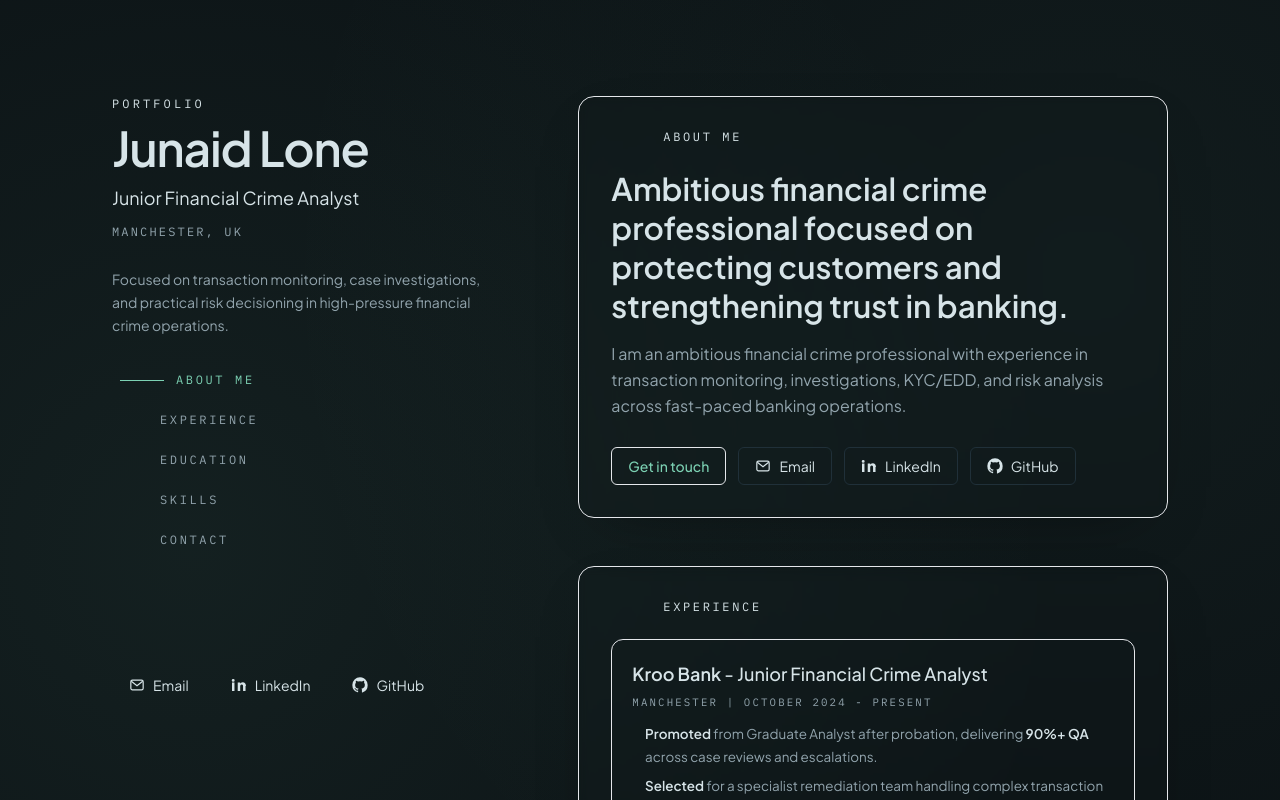
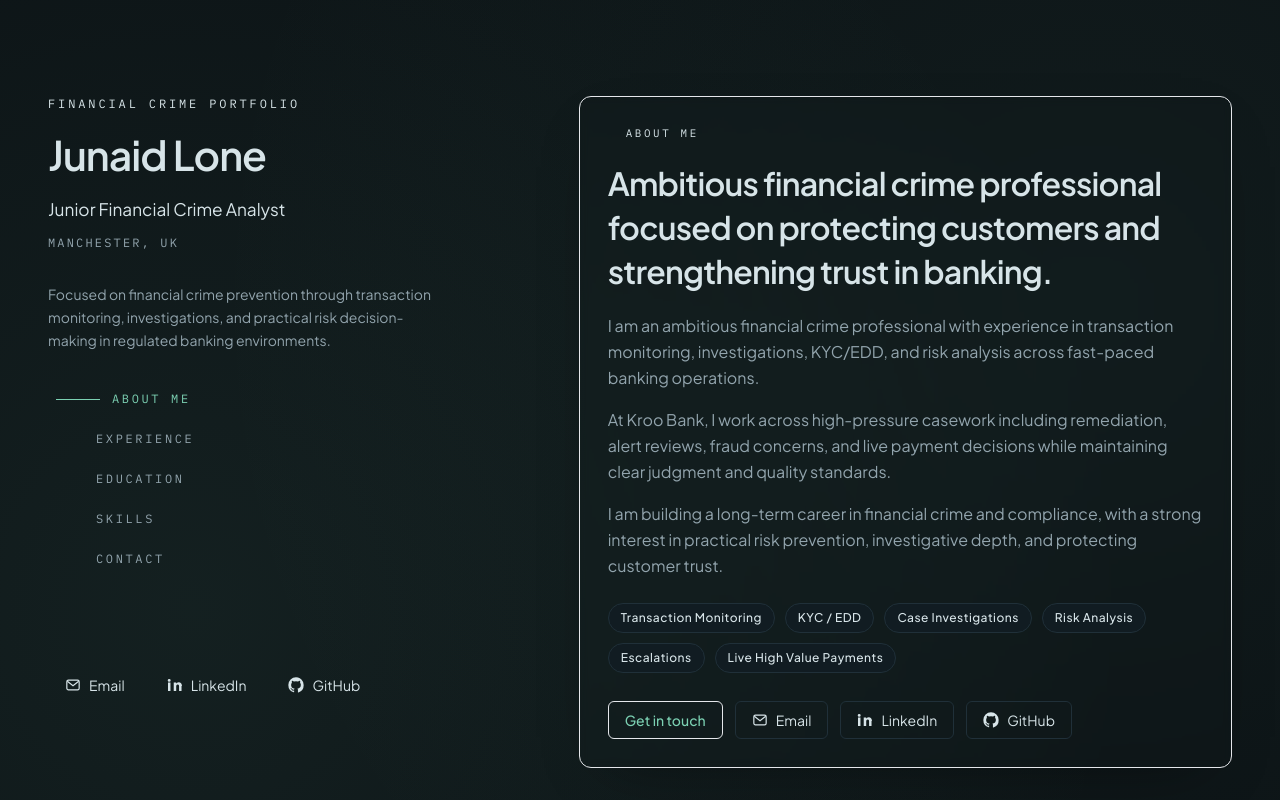
Before and after one commit to JunaidxLone/junaid-portfolio, a Next.js app: page / in a window 1280 px wide. Shown: the top 800 px of the page. Built offline with nearby package versions, Linux system fonts and the light colour scheme.

Commit message:
Add attribution and refine portfolio layout

```diff
--- a/src/app/globals.css
+++ b/src/app/globals.css
@@ -38,7 +38,7 @@
 }
 
 .section-anchor {
-  scroll-margin-top: 6rem;
+  scroll-margin-top: 7rem;
 }
 
 .focus-ring {
@@ -47,7 +47,7 @@
 
 @media (min-width: 1024px) {
   .section-anchor {
-    scroll-margin-top: 2rem;
+    scroll-margin-top: 3rem;
   }
 }
 
--- a/src/components/AnimatedSection.tsx
+++ b/src/components/AnimatedSection.tsx
@@ -18,15 +18,15 @@
       id={id}
       data-section
       aria-labelledby={`${id}-heading`}
-      className="section-anchor rounded-2xl border border-line/70 bg-surface-soft/70 p-6 shadow-panel backdrop-blur-sm md:p-8"
+      className="section-anchor rounded-xl border border-line/70 bg-surface-soft/75 p-5 shadow-panel backdrop-blur-sm md:p-7"
       initial={shouldReduceMotion ? { opacity: 1, y: 0 } : { opacity: 0, y: 24 }}
       whileInView={shouldReduceMotion ? { opacity: 1, y: 0 } : { opacity: 1, y: 0 }}
       transition={{ duration: 0.45, ease: "easeOut" }}
       viewport={{ once: true, amount: 0.2 }}
     >
-      <header className="mb-6 flex items-center gap-3">
-        <span aria-hidden className="h-px w-10 bg-accent/60" />
-        <h2 id={`${id}-heading`} className="font-mono text-xs uppercase tracking-[0.22em] text-accent/90">
+      <header className="mb-5 flex items-center gap-2.5">
+        <span aria-hidden className="h-2 w-2 rounded-full bg-accent/80" />
+        <h2 id={`${id}-heading`} className="font-mono text-[0.68rem] uppercase tracking-[0.24em] text-accent/90">
           {title}
         </h2>
       </header>
--- a/src/components/DesktopSidebar.tsx
+++ b/src/components/DesktopSidebar.tsx
@@ -11,18 +11,18 @@
 
 export default function DesktopSidebar({ activeSection, onNavigate }: DesktopSidebarProps) {
   return (
-    <aside className="hidden lg:sticky lg:top-0 lg:flex lg:h-screen lg:w-[38%] lg:flex-col lg:justify-between lg:py-24">
-      <div className="space-y-7">
+    <aside className="hidden lg:sticky lg:top-0 lg:flex lg:h-screen lg:w-[40%] lg:flex-col lg:justify-between lg:py-24">
+      <div className="space-y-8">
         <div className="space-y-3">
-          <p className="font-mono text-xs uppercase tracking-[0.26em] text-accent/90">Portfolio</p>
-          <h1 className="text-4xl font-semibold tracking-tight text-text md:text-5xl">{personalInfo.name}</h1>
-          <p className="text-lg text-text/95">{personalInfo.headline}</p>
+          <p className="font-mono text-xs uppercase tracking-[0.24em] text-accent/90">Financial Crime Portfolio</p>
+          <h1 className="text-[2.55rem] font-semibold tracking-tight text-text">{personalInfo.name}</h1>
+          <p className="text-[1.08rem] text-text/95">{personalInfo.headline}</p>
           <p className="font-mono text-xs uppercase tracking-[0.18em] text-muted">{personalInfo.location}</p>
         </div>
 
         <p className="max-w-sm text-sm leading-relaxed text-muted">
-          Focused on transaction monitoring, case investigations, and practical risk decisioning in high-pressure
-          financial crime operations.
+          Focused on financial crime prevention through transaction monitoring, investigations, and practical risk
+          decision-making in regulated banking environments.
         </p>
 
         <nav aria-label="Section navigation">
--- /dev/null
+++ b/src/components/Footer.tsx
@@ -0,0 +1,20 @@
+export default function Footer() {
+  return (
+    <footer className="border-t border-line/70 pb-3 pt-6 text-sm text-muted">
+      <p>Designed and built by Junaid Lone.</p>
+      <p className="mt-1">Built with Next.js, TypeScript, Tailwind CSS, and Framer Motion.</p>
+      <p className="mt-2 text-xs text-muted/90">
+        Design inspired by{" "}
+        <a
+          href="https://brittanychiang.com"
+          target="_blank"
+          rel="noopener noreferrer"
+          className="focus-ring rounded-sm underline decoration-line underline-offset-4 hover:text-accent"
+        >
+          Brittany Chiang
+        </a>
+        .
+      </p>
+    </footer>
+  );
+}
--- a/src/components/MobileNav.tsx
+++ b/src/components/MobileNav.tsx
@@ -16,7 +16,7 @@
   return (
     <>
       <header className="fixed inset-x-0 top-0 z-50 border-b border-line/70 bg-background/95 backdrop-blur-md lg:hidden">
-        <div className="mx-auto flex max-w-6xl items-center justify-between px-6 py-4">
+        <div className="mx-auto flex max-w-7xl items-center justify-between px-6 py-4">
           <div>
             <p className="text-base font-semibold text-text">{personalInfo.name}</p>
             <p className="font-mono text-[0.65rem] uppercase tracking-[0.2em] text-muted">{personalInfo.headline}</p>
@@ -43,7 +43,7 @@
             transition={{ duration: 0.18 }}
             className="fixed inset-0 z-40 bg-background/98 backdrop-blur-md lg:hidden"
           >
-            <nav aria-label="Mobile section navigation" className="mx-auto flex h-full max-w-6xl flex-col px-6 pt-28">
+            <nav aria-label="Mobile section navigation" className="mx-auto flex h-full max-w-7xl flex-col px-6 pt-28">
               <ul className="space-y-2">
                 {navItems.map((item) => {
                   const isActive = activeSection === item.id;
--- a/src/components/PortfolioPage.tsx
+++ b/src/components/PortfolioPage.tsx
@@ -4,9 +4,11 @@
 import AnimatedSection from "@/components/AnimatedSection";
 import DesktopSidebar from "@/components/DesktopSidebar";
 import ExperienceTimeline from "@/components/ExperienceTimeline";
+import Footer from "@/components/Footer";
 import MobileNav from "@/components/MobileNav";
 import SocialLink from "@/components/SocialLink";
 import {
+  aboutFocusAreas,
   aboutLead,
   aboutParagraphs,
   contactCopy,
@@ -15,7 +17,6 @@
   experience,
   navItems,
   personalInfo,
-  projectsPlaceholder,
   skills
 } from "@/data/portfolio";
 import { SectionId } from "@/types/portfolio";
@@ -24,13 +25,7 @@
   const [activeSection, setActiveSection] = useState<SectionId>("about");
   const [mobileNavOpen, setMobileNavOpen] = useState(false);
 
-  const sectionIds = useMemo(() => {
-    const ids: SectionId[] = navItems.map((item) => item.id);
-    if (projectsPlaceholder.showProjects) {
-      ids.push("projects");
-    }
-    return ids;
-  }, []);
+  const sectionIds = useMemo(() => navItems.map((item) => item.id), []);
 
   useEffect(() => {
     const sections = sectionIds
@@ -85,19 +80,30 @@
         onNavigate={navigateToSection}
       />
 
-      <div className="mx-auto max-w-6xl px-6 pb-12 pt-24 lg:px-12 lg:pb-16 lg:pt-0">
-        <div className="lg:flex lg:justify-between lg:gap-20">
+      <div className="mx-auto max-w-7xl px-6 pb-12 pt-24 lg:px-12 lg:pb-20 lg:pt-0">
+        <div className="lg:flex lg:justify-between lg:gap-16">
           <DesktopSidebar activeSection={activeSection} onNavigate={navigateToSection} />
 
-          <main id="content" className="space-y-10 lg:w-[58%] lg:space-y-12 lg:py-24">
+          <main id="content" className="space-y-12 lg:w-[56%] lg:space-y-14 lg:py-24">
             <AnimatedSection id="about" title="About Me">
-              <div className="space-y-4">
-                <p className="max-w-3xl text-2xl font-semibold leading-tight text-text md:text-[1.95rem]">{aboutLead}</p>
+              <div className="space-y-5">
+                <p className="max-w-3xl text-[1.75rem] font-semibold leading-snug tracking-tight text-text md:text-[2rem]">
+                  {aboutLead}
+                </p>
                 <div className="space-y-4 text-base leading-relaxed text-muted">
                   {aboutParagraphs.map((paragraph) => (
                     <p key={paragraph}>{paragraph}</p>
                   ))}
                 </div>
+                <ul className="flex flex-wrap gap-2.5 pt-1">
+                  {aboutFocusAreas.map((focusArea) => (
+                    <li key={focusArea}>
+                      <span className="inline-flex items-center rounded-full border border-line bg-surface px-3 py-1.5 text-xs font-medium tracking-[0.04em] text-text">
+                        {focusArea}
+                      </span>
+                    </li>
+                  ))}
+                </ul>
               </div>
 
               <div className="mt-7 flex flex-wrap gap-3">
@@ -136,12 +142,6 @@
                 ))}
               </ul>
             </AnimatedSection>
-
-            {projectsPlaceholder.showProjects ? (
-              <AnimatedSection id="projects" title={projectsPlaceholder.heading}>
-                <p className="text-base leading-relaxed text-muted">{projectsPlaceholder.description}</p>
-              </AnimatedSection>
-            ) : null}
 
             <AnimatedSection id="contact" title="Contact">
               <p className="max-w-2xl text-base leading-relaxed text-muted">{contactCopy}</p>
@@ -185,10 +185,7 @@
               </div>
             </AnimatedSection>
 
-            <footer className="pb-3 pt-4 text-sm text-muted">
-              <p>Designed and built by Junaid Lone.</p>
-              <p className="mt-1">Built with Next.js, TypeScript, Tailwind CSS, and Framer Motion.</p>
-            </footer>
+            <Footer />
           </main>
         </div>
       </div>
--- a/src/data/portfolio.ts
+++ b/src/data/portfolio.ts
@@ -21,7 +21,18 @@
   "Ambitious financial crime professional focused on protecting customers and strengthening trust in banking.";
 
 export const aboutParagraphs: string[] = [
-  "I am an ambitious financial crime professional with experience in transaction monitoring, investigations, KYC/EDD, and risk analysis across fast-paced banking operations."
+  "I am an ambitious financial crime professional with experience in transaction monitoring, investigations, KYC/EDD, and risk analysis across fast-paced banking operations.",
+  "At Kroo Bank, I work across high-pressure casework including remediation, alert reviews, fraud concerns, and live payment decisions while maintaining clear judgment and quality standards.",
+  "I am building a long-term career in financial crime and compliance, with a strong interest in practical risk prevention, investigative depth, and protecting customer trust."
+];
+
+export const aboutFocusAreas: string[] = [
+  "Transaction Monitoring",
+  "KYC / EDD",
+  "Case Investigations",
+  "Risk Analysis",
+  "Escalations",
+  "Live High Value Payments"
 ];
 
 export const experience: ExperienceRole[] = [
@@ -100,9 +111,3 @@
     href: personalInfo.githubUrl
   }
 ];
-
-export const projectsPlaceholder = {
-  showProjects: false,
-  heading: "Projects",
-  description: "Projects section can be enabled later if you would like to showcase compliance-related work samples."
-};
--- a/src/types/portfolio.ts
+++ b/src/types/portfolio.ts
@@ -1,4 +1,4 @@
-export type SectionId = "about" | "experience" | "education" | "skills" | "contact" | "projects";
+export type SectionId = "about" | "experience" | "education" | "skills" | "contact";
 
 export interface NavItem {
   id: SectionId;
```
